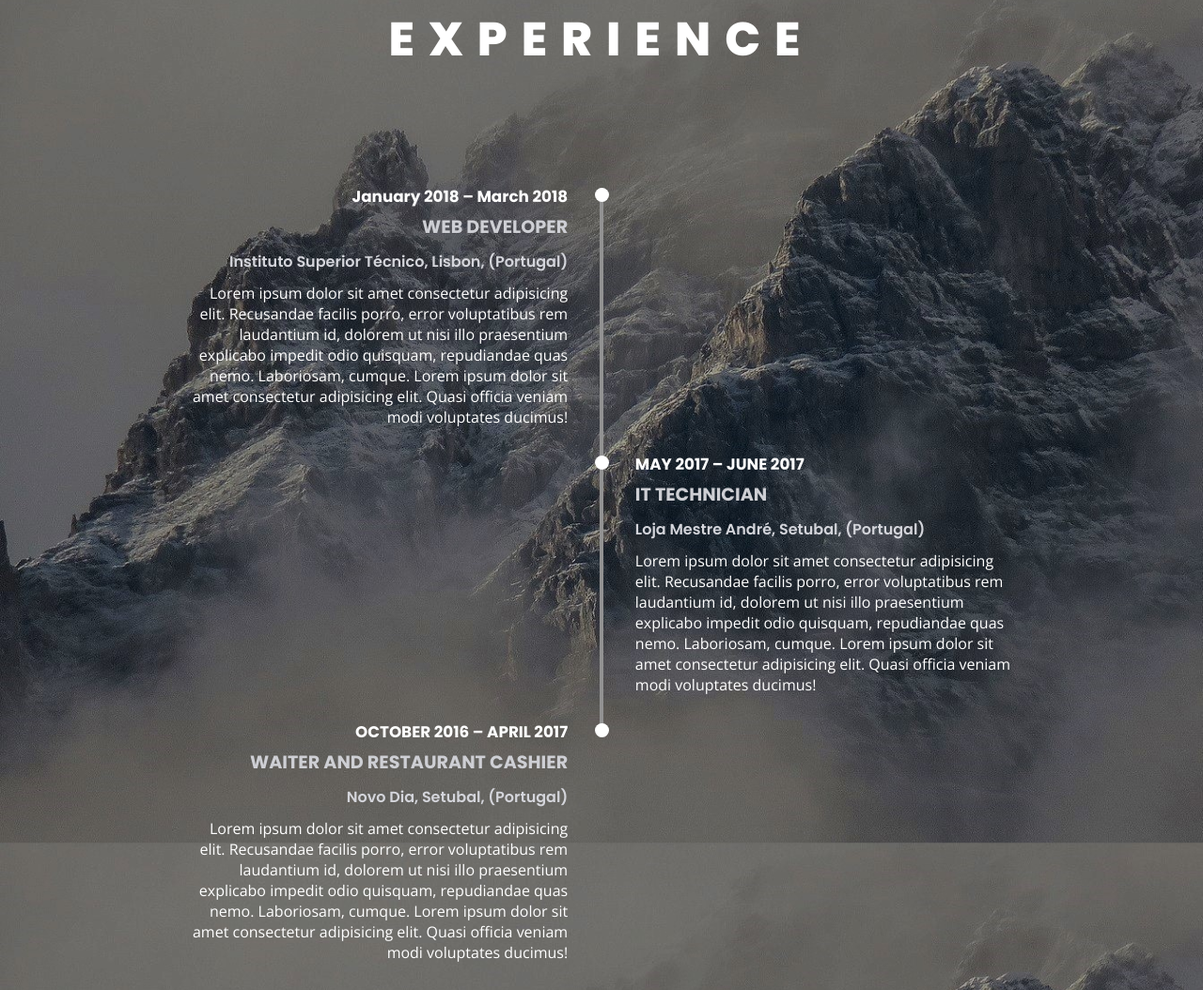
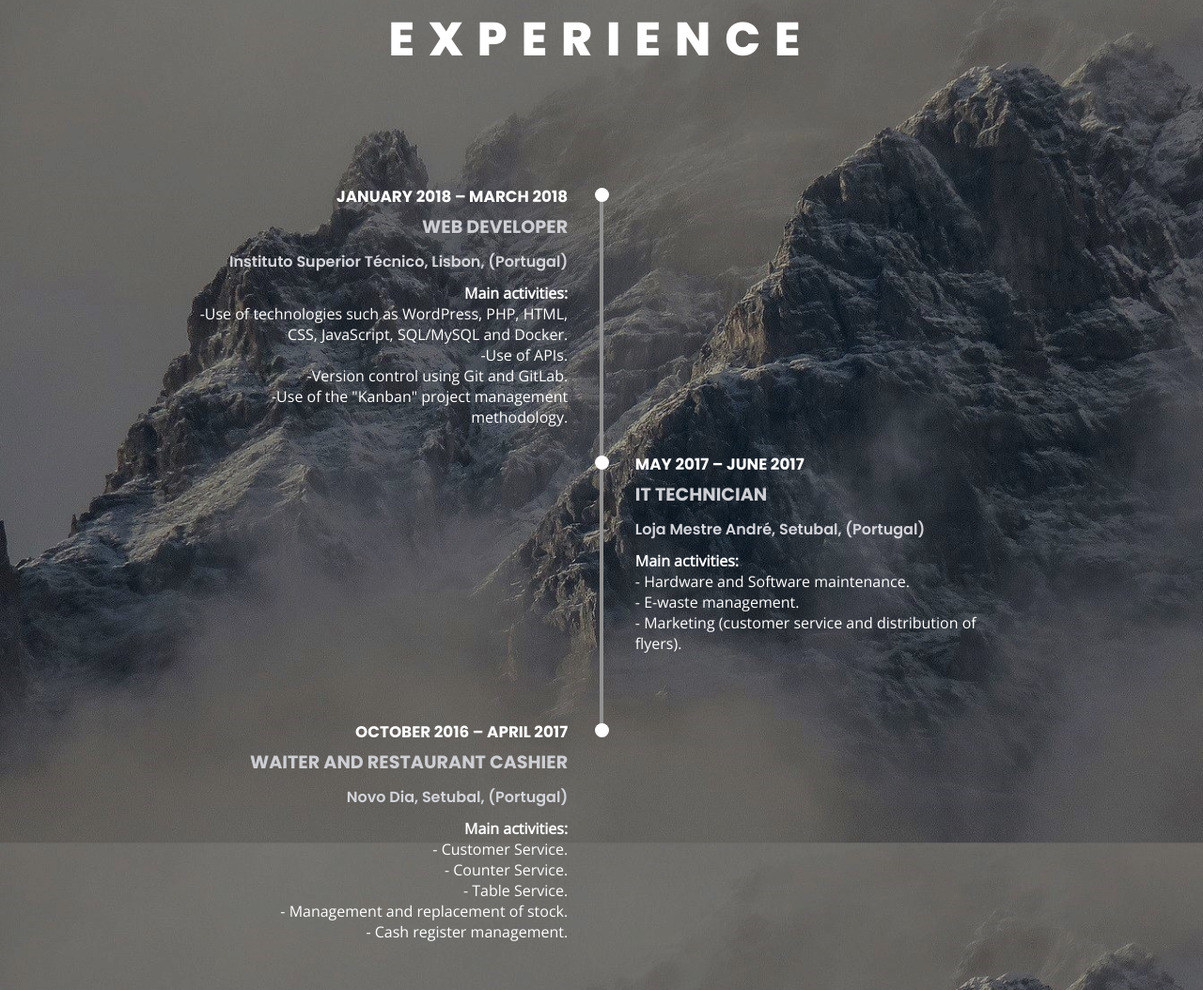
Before and after one commit to tiagoppinho/tiagoppinho.github.io, a plain HTML site: page index.html in a window 1280 px wide. Shown: the part 2272-3326 px from the top of the page at 94% size. Drawn offline with nearby package versions, Linux system fonts and the light colour scheme.

Commit message:
Added experience details

```diff
--- a/index.html
+++ b/index.html
@@ -117,7 +117,7 @@
             </div>
             <div class="experience-content left">
                 <span class="experience-details job-date">
-                    January 2018 – March 2018
+                    JANUARY 2018 – MARCH 2018
                 </span>
                 <span class="experience-details job-title">
                     WEB DEVELOPER
@@ -126,7 +126,15 @@
                     Instituto Superior Técnico, Lisbon, (Portugal)
                 </span>
                 <div class="experience-details job-description">
-                    Lorem ipsum dolor sit amet consectetur adipisicing elit. Recusandae facilis porro, error voluptatibus rem laudantium id, dolorem ut nisi illo praesentium explicabo impedit odio quisquam, repudiandae quas nemo. Laboriosam, cumque. Lorem ipsum dolor sit amet consectetur adipisicing elit. Quasi officia veniam modi voluptates ducimus!
+                    <b>Main activities:</b>
+                    <br>
+                    -Use of technologies such as WordPress, PHP, HTML, CSS, JavaScript, SQL/MySQL and Docker.
+                    <br>
+                    -Use of APIs.
+                    <br>
+                    -Version control using Git and GitLab.
+                    <br>
+                    -Use of the "Kanban" project management methodology.
                 </div>
             </div>
             <div class="experience-content right">
@@ -140,7 +148,13 @@
                     Loja Mestre André, Setubal, (Portugal)
                 </span>
                 <div class="experience-details job-description">
-                     Lorem ipsum dolor sit amet consectetur adipisicing elit. Recusandae facilis porro, error voluptatibus rem laudantium id, dolorem ut nisi illo praesentium explicabo impedit odio quisquam, repudiandae quas nemo. Laboriosam, cumque. Lorem ipsum dolor sit amet consectetur adipisicing elit. Quasi officia veniam modi voluptates ducimus!
+                    <b>Main activities:</b>
+                    <br>
+                    - Hardware and Software maintenance.
+                    <br>
+                    - E-waste management.
+                    <br>
+                    - Marketing (customer service and distribution of flyers).
                 </div>
             </div>
             <div class="experience-content left">
@@ -154,7 +168,17 @@
                     Novo Dia, Setubal, (Portugal)
                 </span>
                 <div class="experience-details job-description">
-                    Lorem ipsum dolor sit amet consectetur adipisicing elit. Recusandae facilis porro, error voluptatibus rem laudantium id, dolorem ut nisi illo praesentium explicabo impedit odio quisquam, repudiandae quas nemo. Laboriosam, cumque. Lorem ipsum dolor sit amet consectetur adipisicing elit. Quasi officia veniam modi voluptates ducimus!
+                    <b>Main activities:</b>
+                    <br>
+                    - Customer Service.
+                    <br>
+                    - Counter Service.
+                    <br>
+                    - Table Service.
+                    <br>
+                    - Management and replacement of stock.
+                    <br>
+                    - Cash register management.
                 </div>
             </div>
         </div>
```
